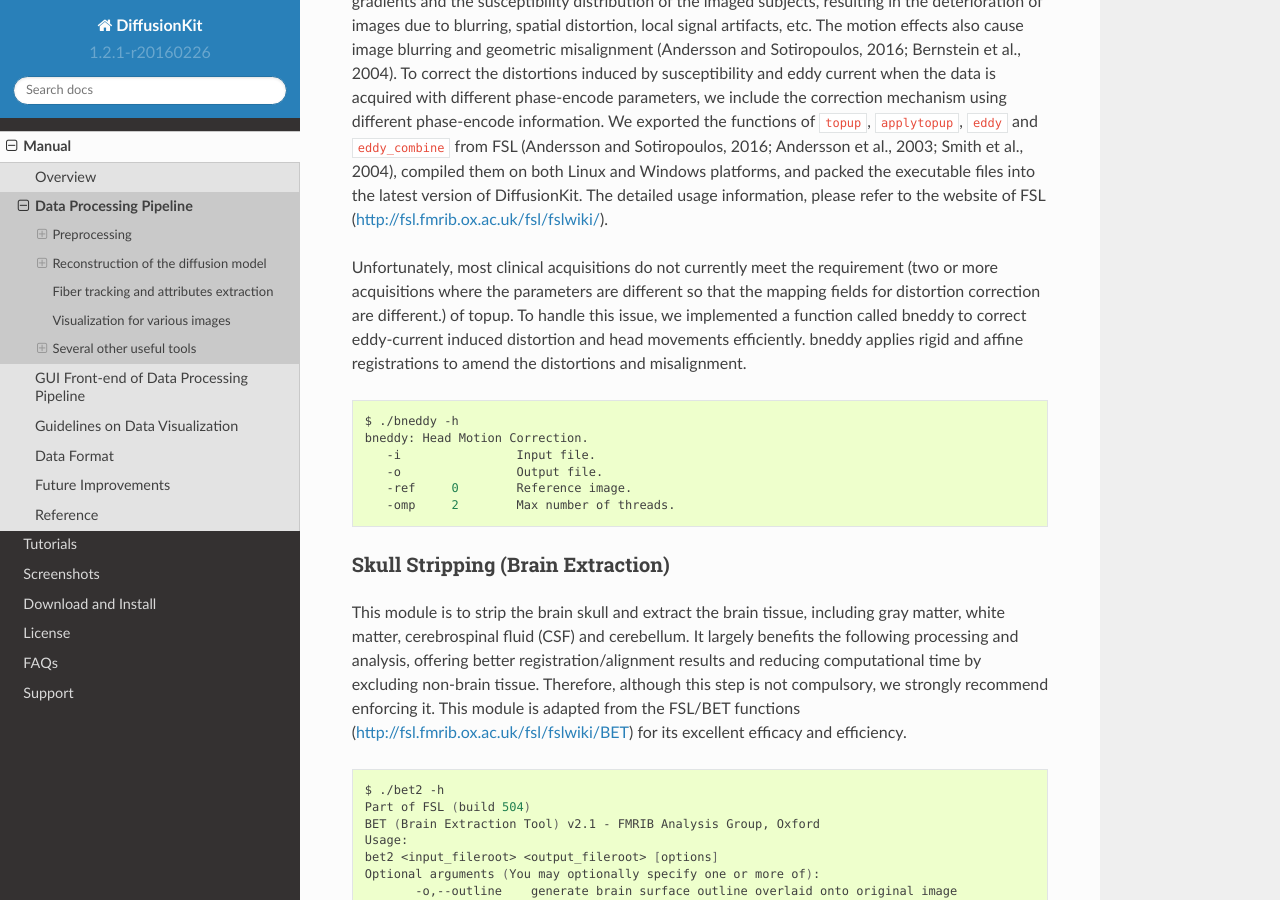
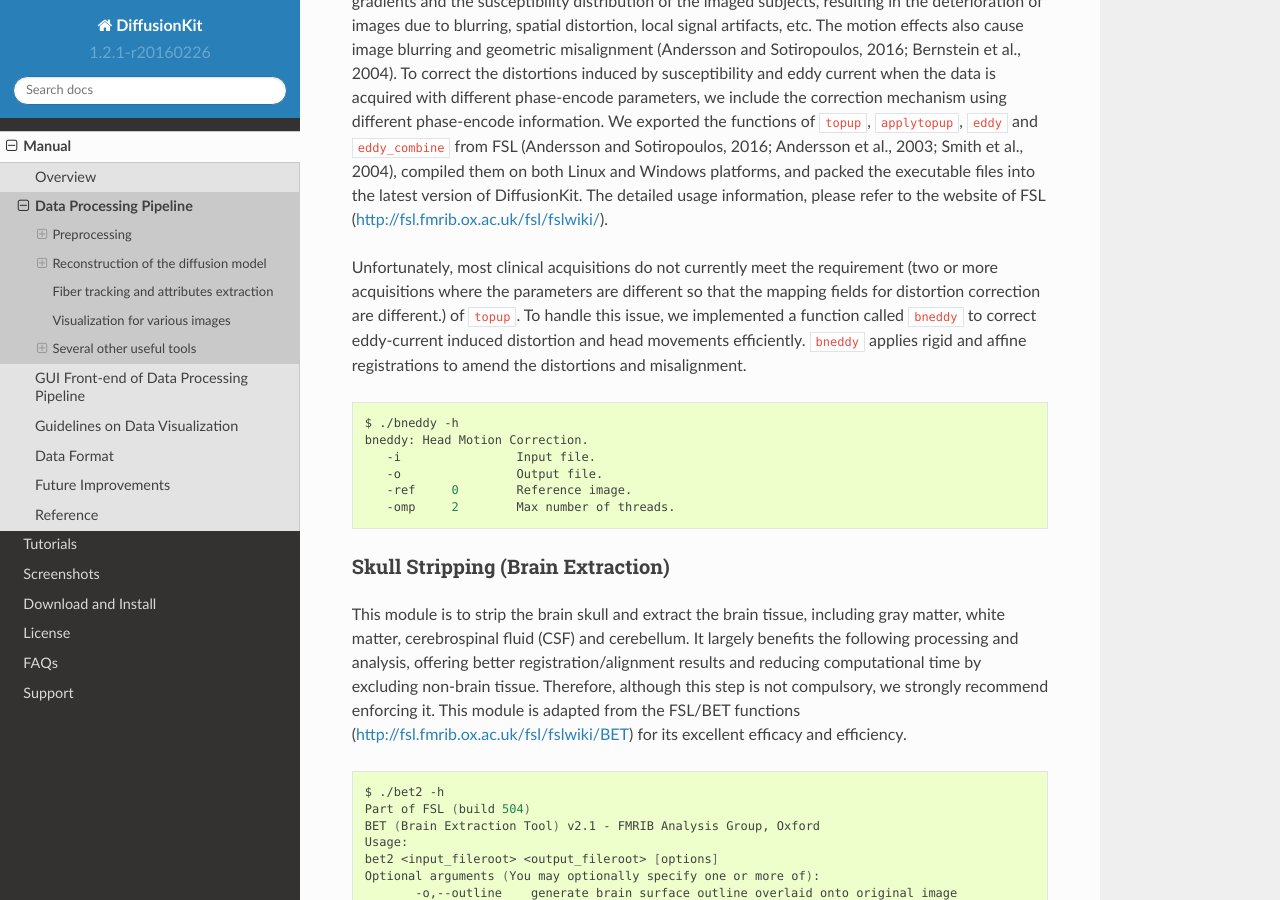
Before and after one commit to brainnetome/diffusionkit, a Sphinx documentation site: the page built from source/userguide.rst, in a window 1280 px wide and 900 px high, scrolled down 1318 px. Built offline with Sphinx 7.4.7 and the Read the Docs theme 2.0.0, drawn with Linux system fonts in a browser that asks for light colours; formulas are drawn with MathJax 3; part of the change alters nothing that is shown.

```diff
--- a/source/userguide.rst
+++ b/source/userguide.rst
@@ -92,9 +92,9 @@ refer to the website of FSL (http://fsl.fmrib.ox.ac.uk/fsl/fslwiki/).
 
 Unfortunately, most clinical acquisitions do not currently meet the requirement
 (two or more acquisitions where the parameters are different so that the mapping
-fields for distortion correction are different.) of topup. To handle this issue,
-we implemented a function called bneddy to correct eddy-current induced distortion
-and head movements efficiently. bneddy applies rigid and affine registrations to
+fields for distortion correction are different.) of :code:`topup`. To handle this issue,
+we implemented a function called :code:`bneddy` to correct eddy-current induced distortion
+and head movements efficiently. :code:`bneddy` applies rigid and affine registrations to
 amend the distortions and misalignment.
 
 
```
